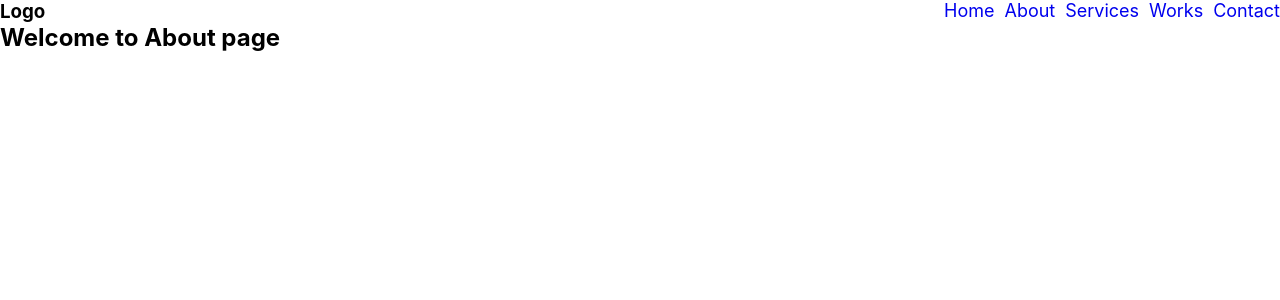
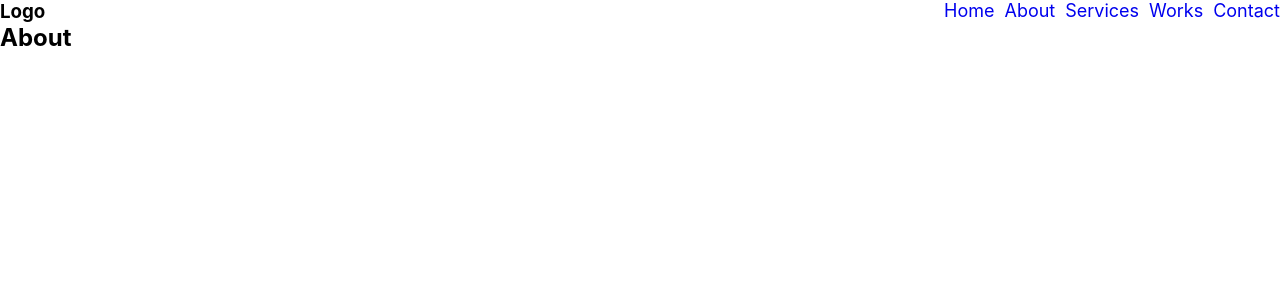
Before and after one commit to ParamPragyan/STUDIO-SHAPE-AND-SCAPE, a React (Create React App) app: page /about in a window 1280 px wide. Shown: the top 300 px of the page. Built offline with nearby package versions, Linux system fonts and the light colour scheme.

Commit message:
minor changes

```diff
--- a/src/Components/About.jsx
+++ b/src/Components/About.jsx
@@ -3,7 +3,7 @@ import React from 'react'
 const About = () => {
   return (
 <section className='hero'>
-        <h1>Welcome to About page</h1>
+        <h1> About </h1>
     </section>  )
 }
 
```
Also changed, not shown: 1 other file (tests, documents, lock files or other folders).
